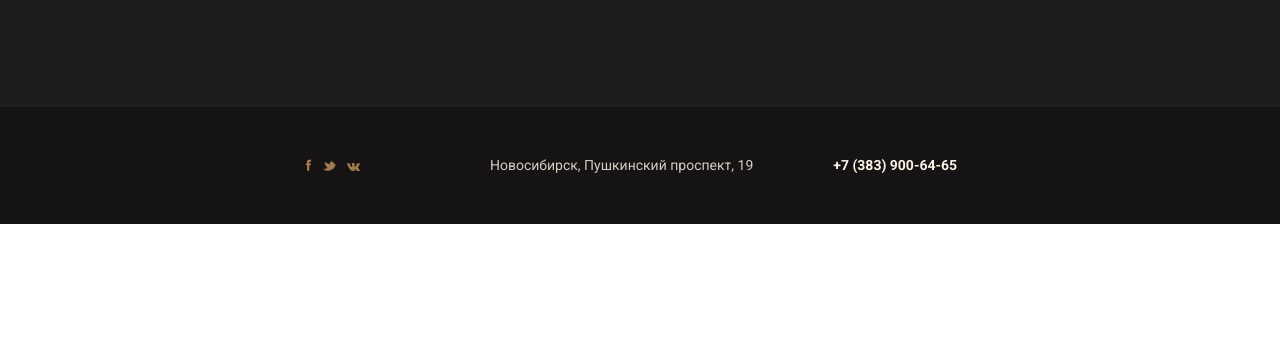
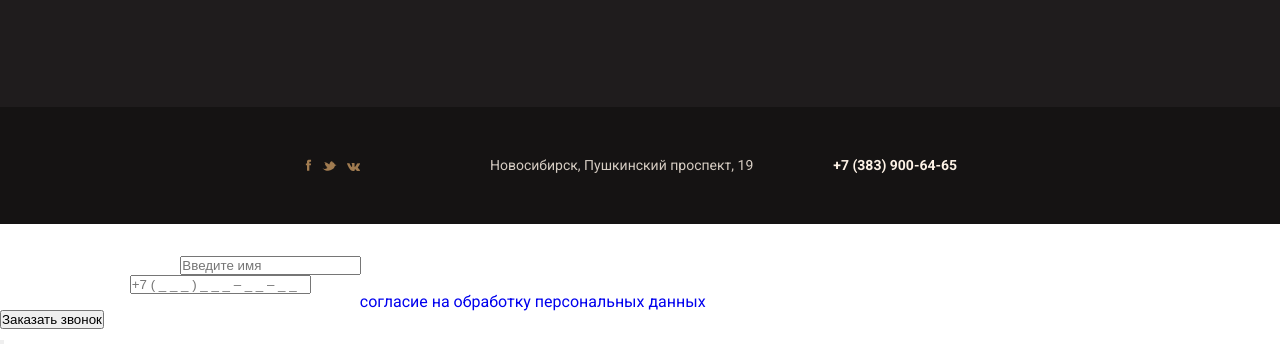
Before and after one commit to Kolenkaa/NEW_cat-pitomnik, a plain HTML site: page index.html in a window 1280 px wide. Shown: the part 5857-6202 px from the top of the page. Before the commit the page ends 6081 px from the top, so only its background shows below. Drawn offline with Linux system fonts and the light colour scheme; a web font is replaced by a local one.

Commit message:
start to make 'modal'

```diff
--- a/index.html
+++ b/index.html
@@ -575,6 +575,34 @@
 			</div>
 		</div>
 	</footer>
+	<section class="modal">
+		<div class="modal__container">
+			<h2 class="modal__title">Заказать звонок</h2>
+			<p class="modal__text">Отвечаем и звоним каждый день, с 10:00 до 24:00</p>
+			<form action="" class="modal__write-us">
+				<div class="modal__order-call">
+					<div class="modal__user-data">
+						<p class="modal__user-name">
+							<label for="modal__user-name">Как к вам обращаться?</label>
+							<input type="text" name="name" id="user-name" placeholder="Введите имя">
+						</p>
+						<p class="modal__user-number">
+							<label for="user-number">Номер телефона</label>
+							<input type="tel" name="number" id="user-number" placeholder="+7 ( _ _ _ ) _ _ _ – _ _ – _ _">
+						</p>
+					</div>
+					<div class="modal__personal">
+						<p class="modal__user-check">
+							"Нажимая на кнопку «Заказать звонок», я даю "<a class="modal__personal-data" href="#">согласие на
+								обработку персональных данных</a>
+						</p>
+						<button class="modal__button" type="submit">Заказать звонок</button>
+					</div>
+				</div>
+			</form>
+			<button class="modal__close-btn" type="button"></button>
+		</div>
+	</section>
 	<script src="/js/script.js"></script>
 </body>
 
```
